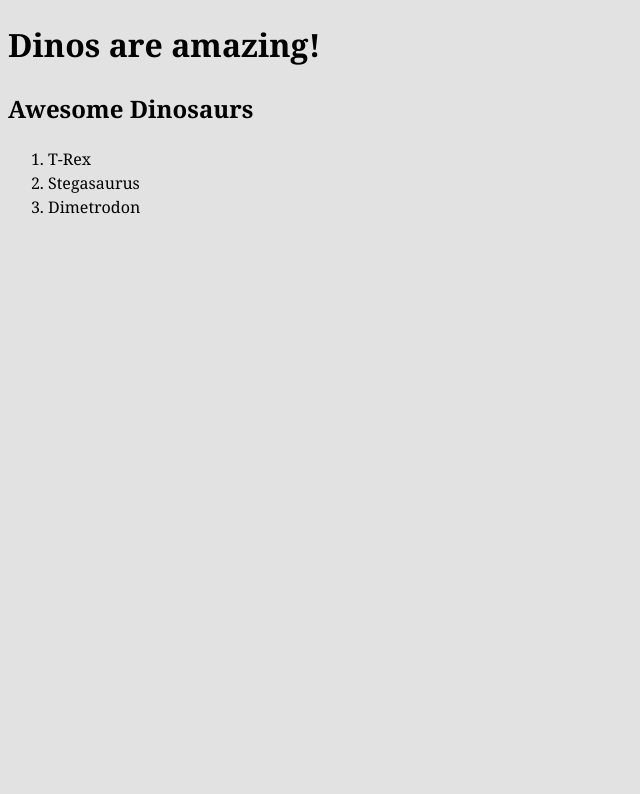
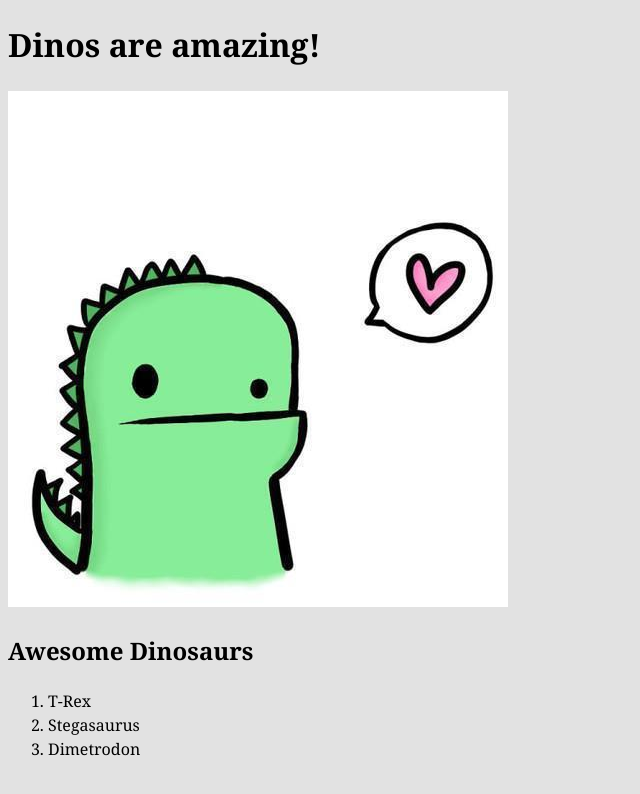
Before and after one commit to gagn0369/intro-to-github, a plain HTML site: page index.html in a window 1280 px wide. Shown: the whole page, without its empty margins (0-640 px from the left). Drawn offline with Linux system fonts and the light colour scheme.

Commit message:
Added dino image.

```diff
--- a/index.html
+++ b/index.html
@@ -9,6 +9,8 @@
 
 <h1>Dinos are amazing!</h1>
 
+<img src="images/dino.jpg" alt="a cute dinosaur drawing">
+
 <h2>Awesome Dinosaurs</h2>
 
 <ol>
```
Also changed, not shown: images/dino.jpg (added).
